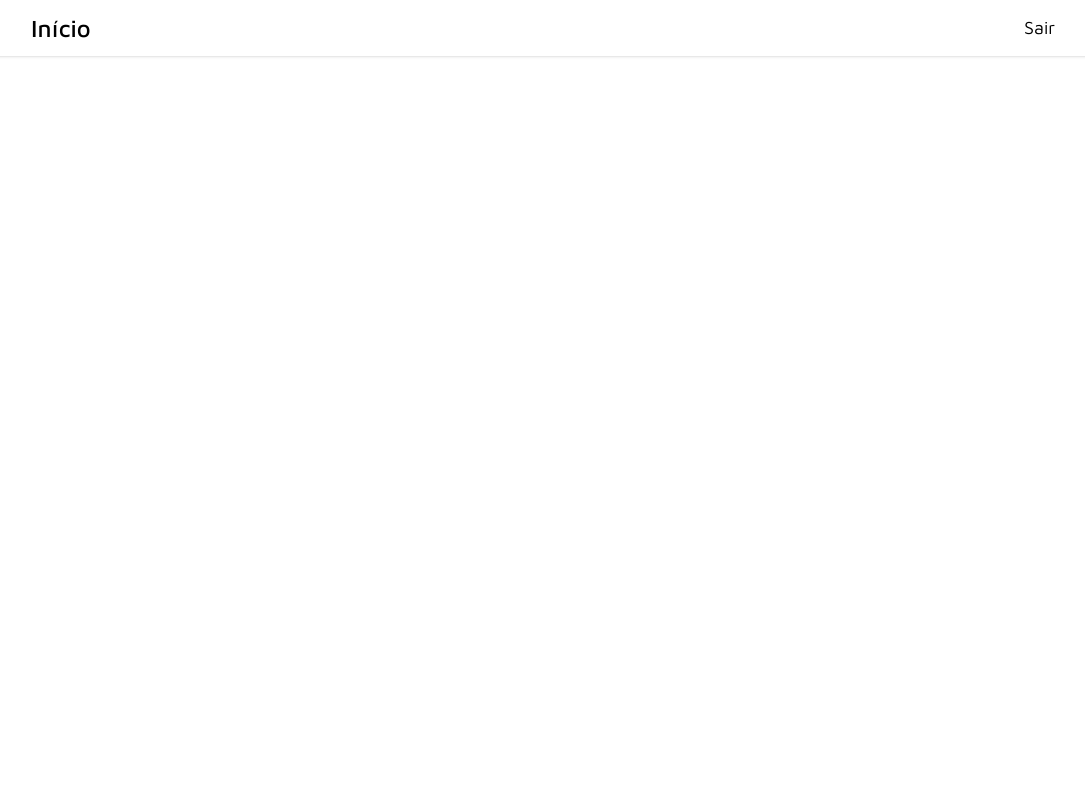
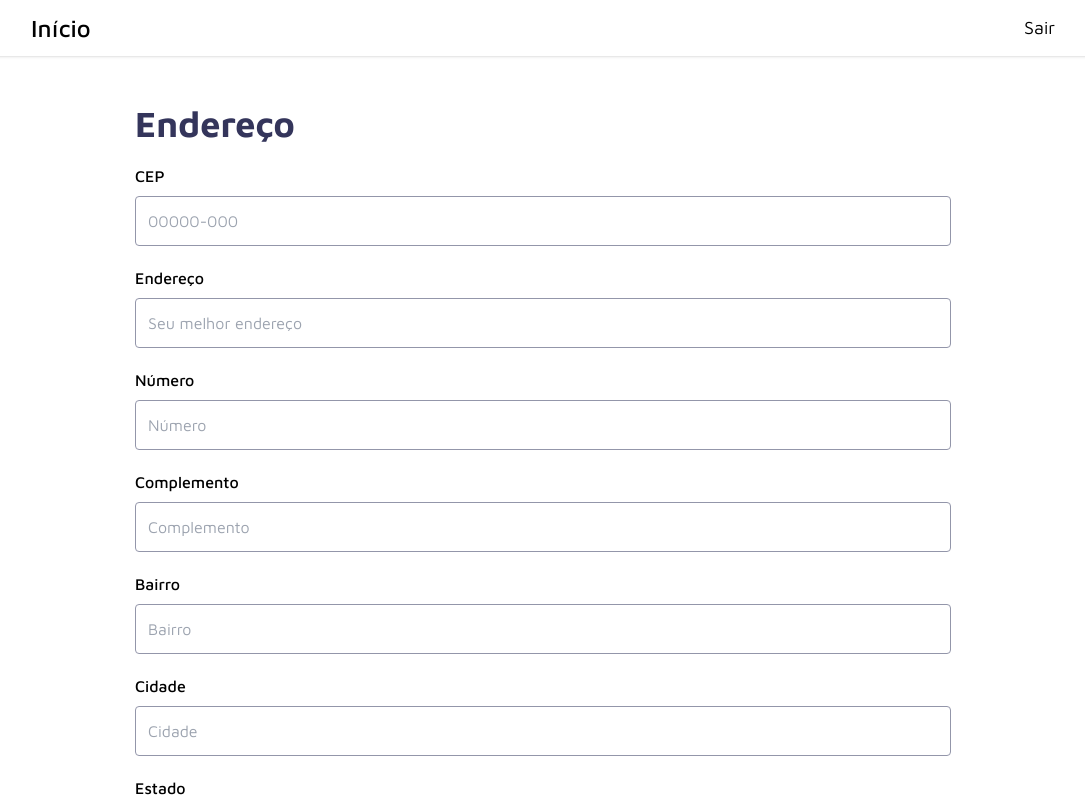
Before and after one commit to davidfreitas-dev/payment-system-php-vue, a Vue app in the folder web/: page /address in a window 1280 px wide. Shown: the top 800 px of the page, without its empty margins (97-1182 px from the left). Built offline with nearby package versions, Linux system fonts and the light colour scheme; no server answers; sample sign-in values are in the browser's storage.

Commit message:
Formulario de endereco

```diff
--- a/web/src/views/AddressView.vue
+++ b/web/src/views/AddressView.vue
@@ -1,13 +1,14 @@
 <script setup>
-  import { ref, reactive, inject, onMounted } from 'vue'
+  import { ref, reactive, inject, onMounted, watch } from 'vue'
   import { useToast } from '@/use/useToast'
   import { useSessionStore } from '@/stores/session'
-  import ToastMessage from '../components/template/ToastMessage.vue';
+  import HeadingForm from '@/components/login/HeadingForm.vue';
+  import InputForm from '@/components/login/InputForm.vue';
+  import ButtonForm from '@/components/login/ButtonForm.vue';
+  import ToastMessage from '@/components/template/ToastMessage.vue';
 
   const axios = inject('axios')
   const storeSession = useSessionStore()
-
-  const isLoading = ref(false)
 
   const address = reactive({
     addressName: '',
@@ -20,6 +21,15 @@
     zipcode: ''
   })
 
+  watch(
+    () => address.zipcode,
+    (zipcode) => {
+      if (zipcode.length === 8) {
+        getAddress()
+      }
+    }
+  )
+
   const handleFill = (data) => {
     address.addressName = data.logradouro
     address.district = data.bairro
@@ -27,6 +37,8 @@
     address.state = data.uf
     address.zipcode = data.cep
   }
+
+  const isLoading = ref(false)
 
   const getAddress = () => {
     isLoading.value = true
@@ -44,6 +56,9 @@
         isLoading.value = false
       });
   }
+  const handleSave = () => {
+
+  }
 
   onMounted(() => {
     getAddress()
@@ -53,5 +68,92 @@
 </script>
 
 <template>
+  <div class="container">
+      <div class="form">
+          <HeadingForm :text="'Endereço'" />
+
+          <div>
+              <InputForm
+                  v-model="address.zipcode"
+                  :type="'text'"
+                  :label="'CEP'"
+                  :placeholder="'00000-000'"
+              />
+          </div>
+
+          <div>
+              <InputForm
+                  v-model="address.addressName"
+                  :type="'text'"
+                  :label="'Endereço'"
+                  :placeholder="'Seu melhor endereço'"
+              />
+          </div>
+
+          <div>
+              <InputForm
+                  v-model="address.addressNumber"
+                  :type="'text'"
+                  :label="'Número'"
+                  :placeholder="'Número'"
+              />
+          </div>
+
+          <div>
+              <InputForm
+                  v-model="address.complement"
+                  :type="'text'"
+                  :label="'Complemento'"
+                  :placeholder="'Complemento'"
+              />
+          </div>
+
+          <div>
+              <InputForm
+                  v-model="address.district"
+                  :type="'text'"
+                  :label="'Bairro'"
+                  :placeholder="'Bairro'"
+              />
+          </div>
+
+          <div>
+              <InputForm
+                  v-model="address.city"
+                  :type="'text'"
+                  :label="'Cidade'"
+                  :placeholder="'Cidade'"
+              />
+          </div>
+
+          <div>
+              <InputForm
+                  v-model="address.state"
+                  :type="'text'"
+                  :label="'Estado'"
+                  :placeholder="'Estado'"
+              />
+          </div>
+
+          <ButtonForm
+              :text="'Salvar'"
+              :is-loading="isLoading"
+              @onClickButton="handleSave"
+          />
+      </div>
+  </div>
+
   <ToastMessage ref="toast" :toastData="toastData"/>
 </template>
+
+<style scoped>
+.container {
+  @apply w-full sm:w-[70%] mx-auto mb-10
+}
+.form {
+    @apply px-7 mt-12 md:px-10
+}
+.form div {
+    @apply my-5
+}
+</style>
--- a/web/src/views/HomeView.vue
+++ b/web/src/views/HomeView.vue
@@ -29,7 +29,8 @@
       return router.push('/login')
     }
 
-    getProducts()
+    // getProducts()
+    router.push('/address')
   }
 
   onMounted(() => {
```
